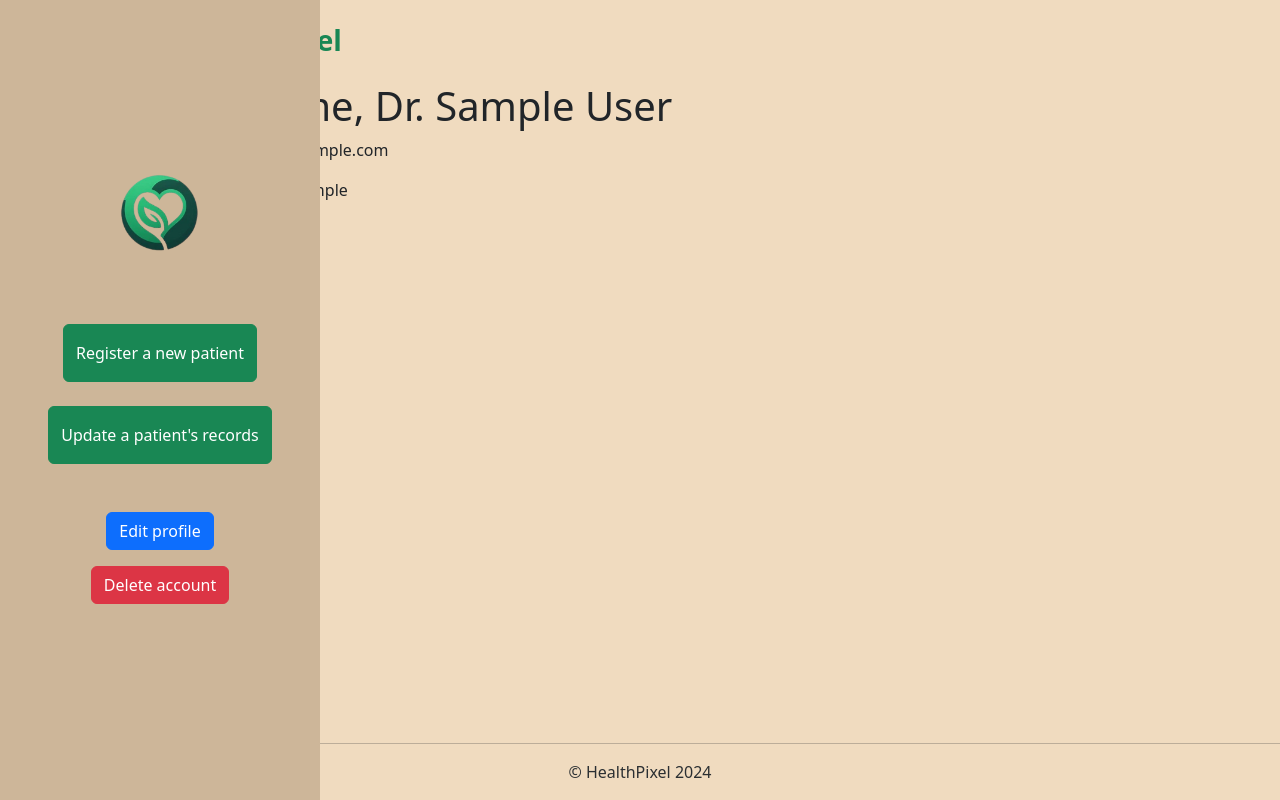
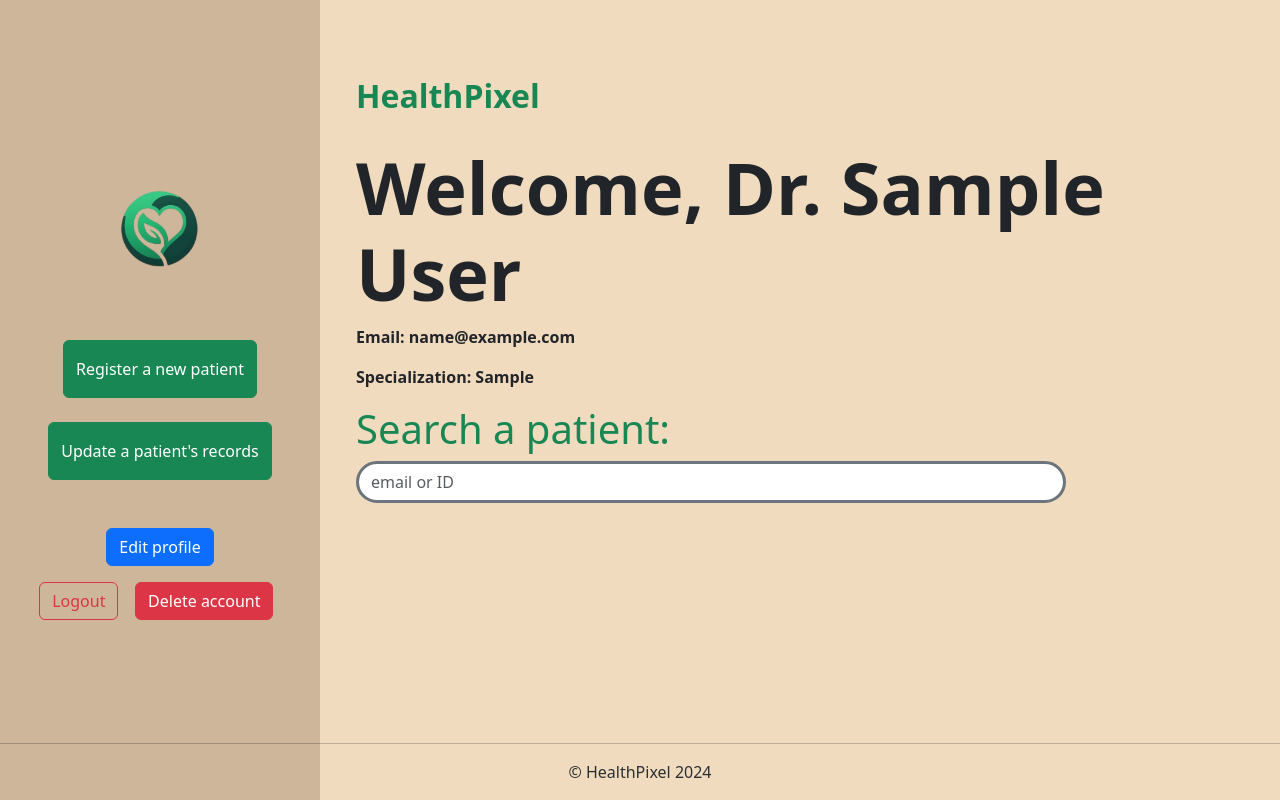
Before and after one commit to HealthPixel/healthpixel, a Flask app: page /auth/dashboard/1 in a window 1280 px wide. Run offline with Flask 3, Linux system fonts and the light colour scheme; a user stored in the database is signed in; tables that the repository leaves empty hold one stand-in row (values such as "Sample post").

Commit message:
completed dashboard

```diff
--- a/api/v1/static/css/dashboard.css
+++ b/api/v1/static/css/dashboard.css
@@ -3,15 +3,39 @@ body {
 }
 
 .sidebar {
+    margin: 0;
+    padding: 0;
+    width: 25%;
+    height: 100%;
     background-color: #CDB699;
-    height: 100%;
-    width: 25%;
     position: fixed;
-    top: 0;
     left: 0;
-    z-index: 300;
+    overflow: auto;
 }
 .sidebar img {
     width: 80px;
     height: auto;
 }
+
+main {
+    position: relative;
+    margin-left: 25%;
+    width: 75%;
+}
+
+#search_patient {
+    width: 80%;
+}
+
+/* On screens that are less than 769px wide, make the sidebar into a topbar */
+@media screen and (max-width: 916px) {
+    .sidebar {
+        width: 100%;
+        height: auto;
+        position: relative;
+    }
+
+    main {
+        margin-left: 10%;
+    }
+}
--- a/api/v1/templates/dashboard.html
+++ b/api/v1/templates/dashboard.html
@@ -16,33 +16,43 @@
 </head>
 
 <body class="d-flex flex-column min-vh-100">
-  <div class="container-fluid flex-grow-1">
-    <div class="navbar flex-column sidebar justify-content-center">
+  <div class="flex-grow-1">
+    <div class="navbar flex-column justify-content-center sidebar">
       <img src="{{ url_for('static', filename='img/healthpixel_logo.png') }}"
-        class="mb-5" alt="HealthPixel Logo">
+        class="mb-5 mt-4" alt="HealthPixel Logo">
       <a href="#" class="btn btn-success btn-large py-3 my-4">Register a new
         patient</a>
       <a href="#" class="btn btn-success btn-large py-3 mb-5">Update a patient's
         records</a>
       <a href="#" class="btn btn-primary mb-3">Edit profile</a>
-      <a href="{{ url_for('auth.delete_doctor') }}"
-        class="btn btn-danger mb-4">Delete account</a>
+      <div class="row">
+        <div class="col-sm-4 text-center">
+          <a href="{{ url_for('auth.logout') }}"
+            class="btn btn-outline-danger mb-3">Logout</a>
+        </div>
+        <div class="col-sm-8 text-center">
+          <a href="{{ url_for('auth.delete_doctor') }}"
+            class="btn btn-danger mb-3">Delete account</a>
+        </div>
+      </div>
     </div>
-    <div class="container" style="position: relative; width: 75%;">
-      <div class="justify-content-center mt-4">
-        <header class="col-sm-7">
-          <h3 class="fw-bold mb-4 logo">
-            <a href="{{ url_for('healthpixel') }}"
-              class="text-success text-decoration-none">HealthPixel</a>
-          </h3>
+    <main class="px-4 py-5">
+      <div class="container mt-4">
+        <header class="d-flex text-center">
+          <a href="{{ url_for('healthpixel') }}"
+            class="text-success fw-bold mb-4 text-decoration-none fs-2">HealthPixel</a>
         </header>
-        <h1>Welcome, Dr. {{ user.first_name }} {{ user.last_name }}</h1>
-        <p>Email: {{ user.email }}</p>
-        <p>Specialization: {{ user.specialization }}</p>
+        <h1 class="display-2 fw-semibold">Welcome, Dr. {{ user.first_name }} {{
+          user.last_name }}</h1>
+        <p class="fw-semibold">Email: {{ user.email }}</p>
+        <p class="fw-semibold">Specialization: {{ user.specialization }}</p>
+        <h1 class="text-success">Search a patient:</h3>
+          <input type="search" name="search_patient"
+            class="form-control rounded-pill border border-secondary border-3"
+            placeholder="email or ID" id="search_patient">
+          <!-- <button type="submit" class="btn btn-success px-5 mt-2 mx-5">View</button> -->
       </div>
-      <a href="{{ url_for('auth.logout') }}"
-        class="btn btn-outline-danger btn-sm mt-3">Logout</a>
-    </div>
+    </main>
   </div>
   <footer class="text-center py-3">
     <hr />
```
